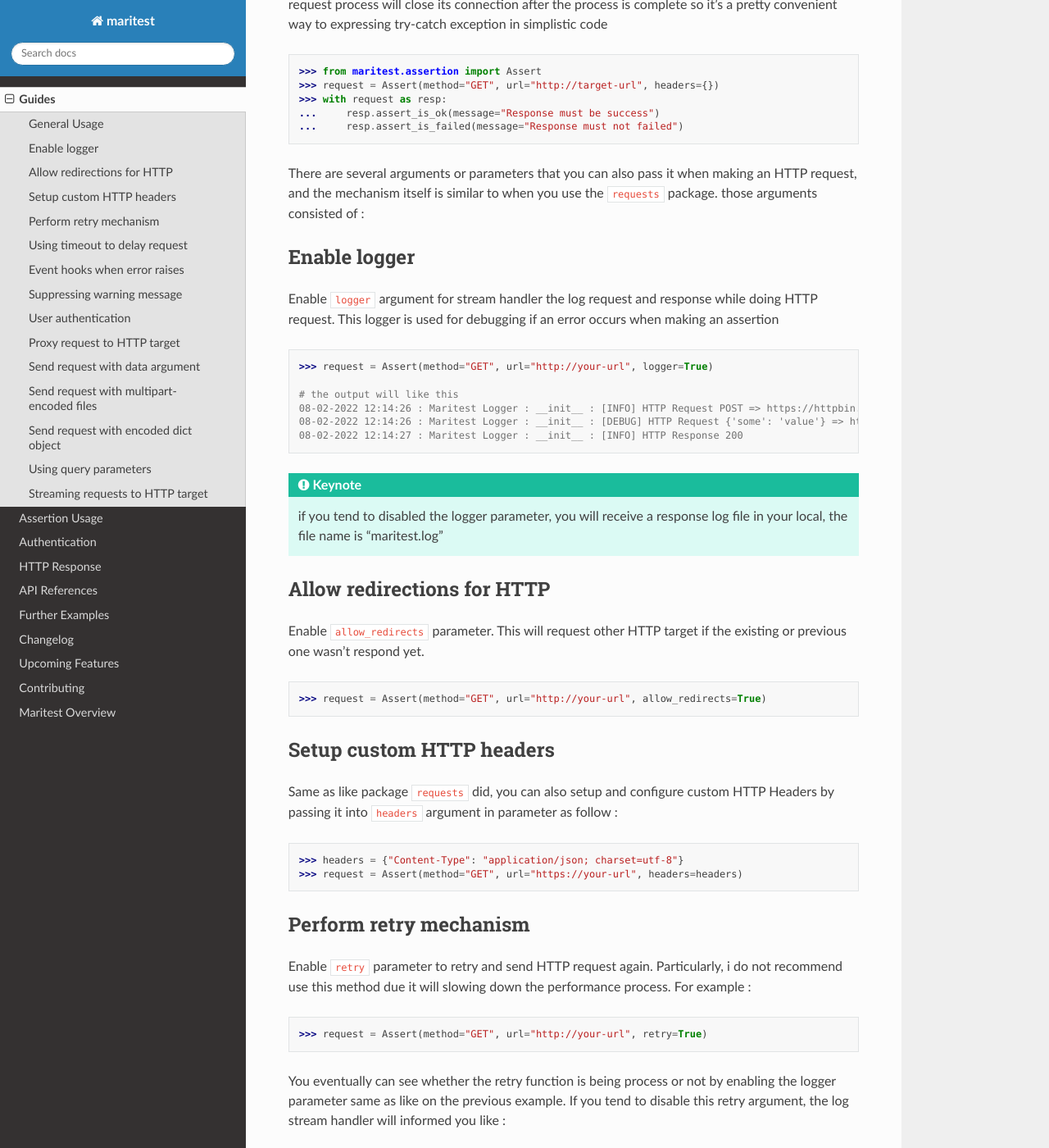
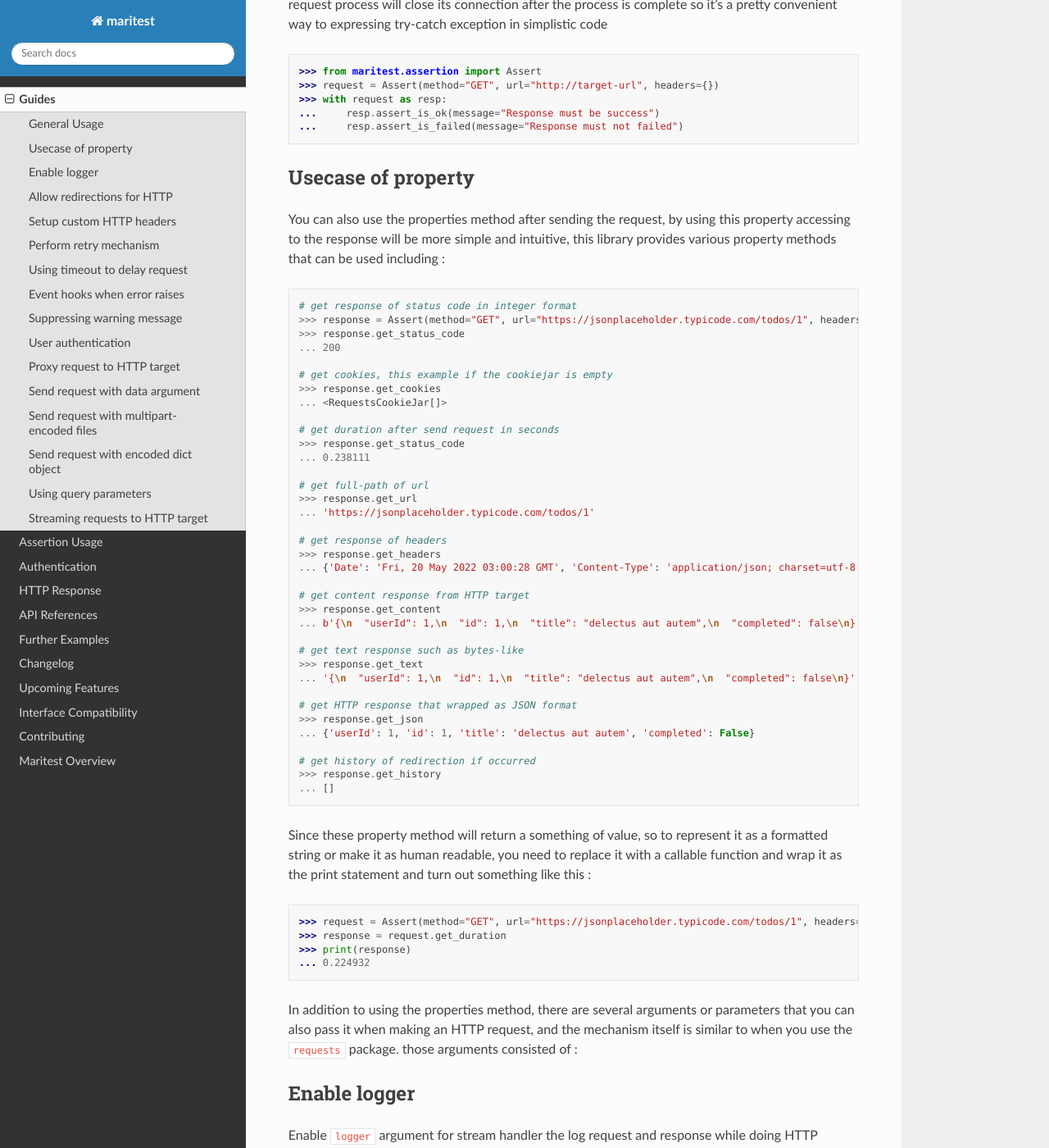
Before and after one commit to sodrooome/maritest, a Sphinx documentation site: the page built from docs/guides.rst, in a window 1280 px wide and 1400 px high, scrolled down 830 px. Shown: the whole window at 82% size. Built offline with Sphinx 7.4.7 and the Read the Docs theme 2.0.0, drawn with Linux system fonts in a browser that asks for light colours; some of the changed text lies outside the part shown.

Commit message:
re-write docs for latest changes

```diff
--- a/docs/guides.rst
+++ b/docs/guides.rst
@@ -39,7 +39,60 @@ Or you can also define the ``Assert`` with context manager by using ``with`` sta
     ...     resp.assert_is_ok(message="Response must be success")
     ...     resp.assert_is_failed(message="Response must not failed")
 
-There are several arguments or parameters that you can also pass it when making an HTTP request, and the mechanism itself is similar to when you use the ``requests`` package. those arguments consisted of :
+Usecase of property
+-------------------
+
+You can also use the properties method after sending the request, by using this property accessing to the response will be more simple and intuitive, this library provides various property methods that can be used including :
+
+.. code-block:: python
+
+    # get response of status code in integer format
+    >>> response = Assert(method="GET", url="https://jsonplaceholder.typicode.com/todos/1", headers={})
+    >>> response.get_status_code
+    ... 200
+
+    # get cookies, this example if the cookiejar is empty
+    >>> response.get_cookies
+    ... <RequestsCookieJar[]>
+
+    # get duration after send request in seconds
+    >>> response.get_status_code
+    ... 0.238111
+
+    # get full-path of url
+    >>> response.get_url
+    ... 'https://jsonplaceholder.typicode.com/todos/1'
+
+    # get response of headers
+    >>> response.get_headers
+    ... {'Date': 'Fri, 20 May 2022 03:00:28 GMT', 'Content-Type': 'application/json; charset=utf-8', ... }
+
+    # get content response from HTTP target
+    >>> response.get_content
+    ... b'{\n  "userId": 1,\n  "id": 1,\n  "title": "delectus aut autem",\n  "completed": false\n}'
+
+    # get text response such as bytes-like
+    >>> response.get_text
+    ... '{\n  "userId": 1,\n  "id": 1,\n  "title": "delectus aut autem",\n  "completed": false\n}'
+
+    # get HTTP response that wrapped as JSON format
+    >>> response.get_json
+    ... {'userId': 1, 'id': 1, 'title': 'delectus aut autem', 'completed': False}
+
+    # get history of redirection if occurred
+    >>> response.get_history
+    ... []
+
+Since these property method will return a something of value, so to represent it as a formatted string or make it as human readable, you need to replace it with a callable function and wrap it as the print statement and turn out something like this :
+
+.. code-block:: python
+
+    >>> request = Assert(method="GET", url="https://jsonplaceholder.typicode.com/todos/1", headers={})
+    >>> response = request.get_duration
+    >>> print(response)
+    ... 0.224932
+
+In addition to using the properties method, there are several arguments or parameters that you can also pass it when making an HTTP request, and the mechanism itself is similar to when you use the ``requests`` package. those arguments consisted of :
 
 Enable logger
 -------------
@@ -110,6 +163,8 @@ Using ``timeout`` mechanism instead ``retry``. By default the ``timeout`` parame
 
     >>> request = Assert(method="GET", url="http://your-url", timeout=None) # 120 secs
     >>> request = Assert(method="GET", url="http://your-url", timeout=60) # 1 minute
+
+Parameter of ``timeout`` only accept float or absolute integer format and cannot be set to 0 or less than 0, if you set less than 0 it will get an ``Exception`` error. Other than that, if timeout is set to ``None`` by default it will be set based on random timeout
 
 Event hooks when error raises
 -----------------------------
--- a/docs/index.rst
+++ b/docs/index.rst
@@ -31,7 +31,7 @@ Features
 --------
 
 - Extending usage when doing HTTP request
-- Easy-to-use thanks to ``requests`` library
+- Enrich and support logging for debug HTTP request
 - Built-in assertion to make easier when doing API testing
 - Support common HTTP authentication
 
--- a/docs/response.rst
+++ b/docs/response.rst
@@ -2,7 +2,7 @@
 HTTP Response
 =============
 
-With using maritest, we can also see the HTTP response object from what we have tested before. Basically HTTP responses can be split up into 3 categories, the first is in the form of bytes-like objects, the second is JSON format and the third is multipart. To get these three responses, you need to use the response module from maritest as follows :
+With using maritest, we can also see the HTTP response object from what we have tested before. Basically HTTP responses can be split up into 3 categories, the first is in the form of bytes-like objects, the second is JSON format and the third is content from server. To get these three responses, you need to use the response module from maritest as follows :
 
 .. code-block:: python
 
@@ -25,12 +25,12 @@ And afterwards you can using the built-in method ``retriever()`` in which there
 HTTP Response Content
 ---------------------
 
-if you want to get the response content from the server that we are targeting then use the `multipart` format in the argument parameter :
+if you want to get the response content from the server that we are targeting then use the `content` format in the argument parameter :
 
 .. code-block:: python
 
     # same code like above
-    >>> request.retriever(format="multipart")
+    >>> request.retriever(format="content")
 
 By default, response content using this method will be encoding as ``utf-8`` but you can't change it with another format encoding, since this method is not a method property like ``requests`` do.
 
```
Also changed, not shown: other parts of docs/index.rst (+1 -0 lines), docs/changelog.rst (+15 -2 lines), docs/compat.rst (added, +76 -0 lines).
